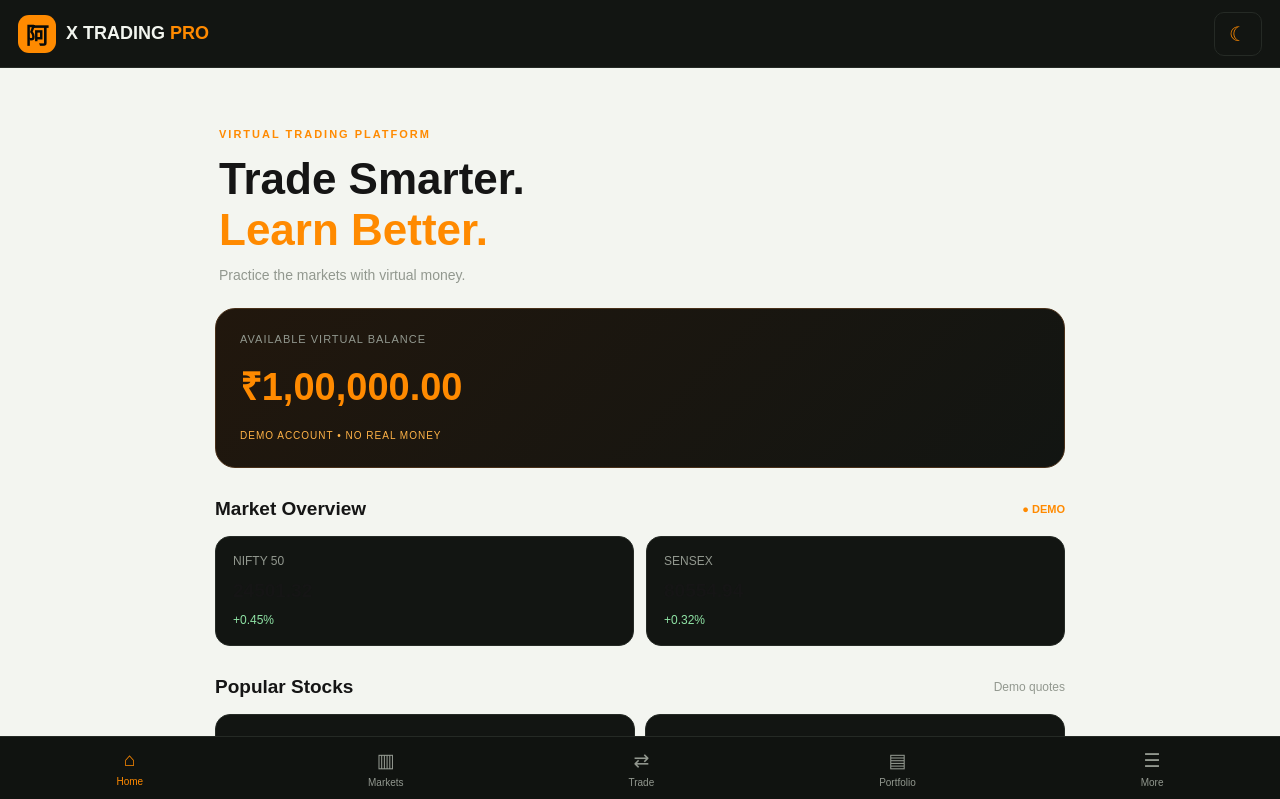
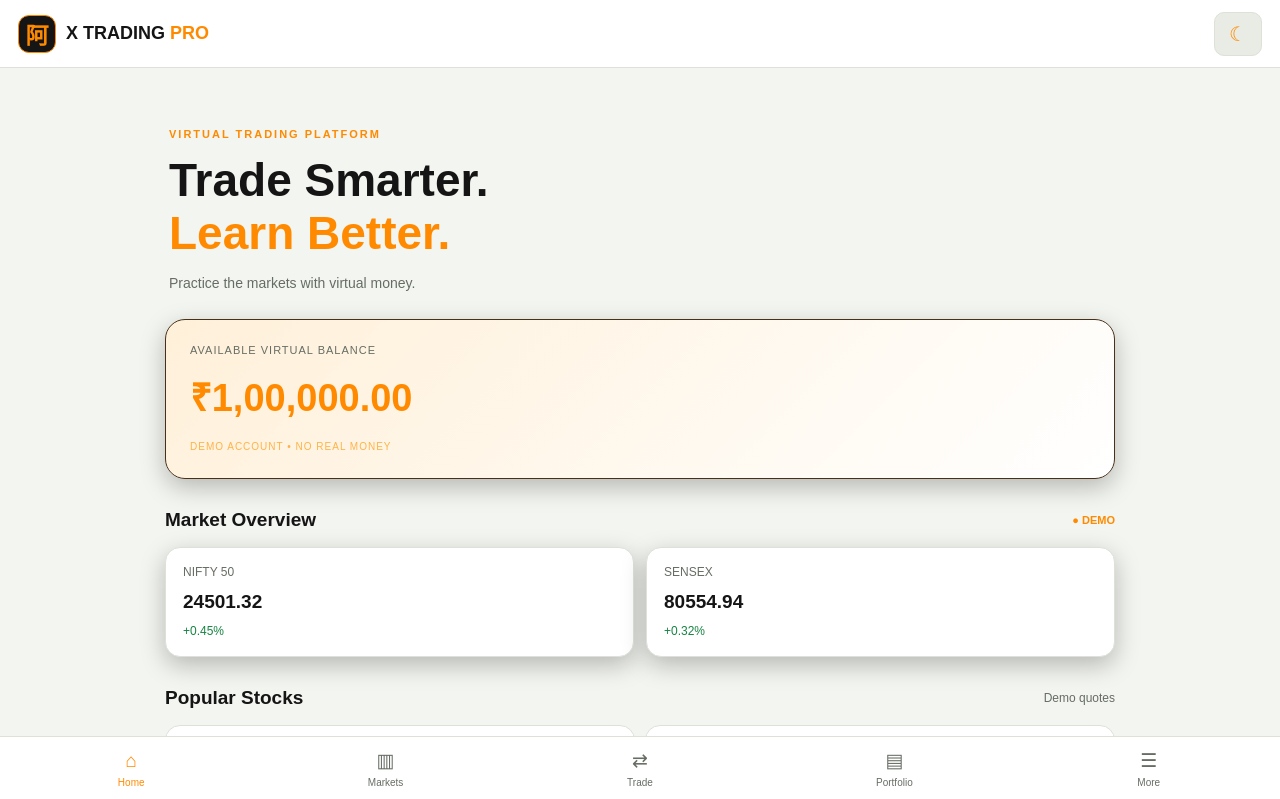
Before and after one commit to a-design-create/X-TRADING-Pro, a plain HTML site: page index.html in a window 1280 px wide. Both pictures are taken after a click on the button "Toggle theme". Shown: the top 799 px of the page. Drawn offline with Linux system fonts and the light colour scheme.

Commit message:
Update style.css

```diff
--- a/style.css
+++ b/style.css
@@ -1,13 +1,20 @@
+/* =================================
+   X TRADING PRO
+   PREMIUM ORANGE + BLACK THEME
+================================= */
+
 :root {
   --primary: #FF8A00;
   --primary-light: #FFB347;
   --bg: #080A09;
   --card: #121512;
+  --card-secondary: #191D19;
   --text: #F2F5EF;
   --muted: #92988F;
   --profit: #8FE3A5;
   --loss: #FF4D5A;
-  --border: #252A25;
+  --border: #292E29;
+  --shadow: 0 8px 25px rgba(0,0,0,0.25);
 }
 
 * {
@@ -21,11 +28,15 @@ html {
 }
 
 body {
+  min-height: 100vh;
   background: var(--bg);
   color: var(--text);
   font-family: Arial, sans-serif;
   padding-bottom: 90px;
+  transition: background 0.3s, color 0.3s;
 }
+
+/* HEADER */
 
 .topbar {
   height: 68px;
@@ -37,7 +48,7 @@ body {
   border-bottom: 1px solid var(--border);
   position: sticky;
   top: 0;
-  z-index: 10;
+  z-index: 100;
 }
 
 .brand {
@@ -54,33 +65,43 @@ body {
   color: var(--primary);
 }
 
+/* ORIGINAL LOGO CHARACTER */
+
 .brand-icon {
   width: 38px;
   height: 38px;
   border-radius: 11px;
   display: grid;
   place-items: center;
-  background: var(--primary);
-  color: #080A09;
+  background: #151515;
+  color: var(--primary);
+  border: 1px solid var(--primary);
   font-size: 23px;
   font-weight: 900;
 }
 
+/* THEME BUTTON */
+
 .icon-btn {
-  background: var(--card);
+  background: var(--card-secondary);
   color: var(--primary);
   border: 1px solid var(--border);
   border-radius: 10px;
   padding: 9px 14px;
   font-size: 20px;
+  cursor: pointer;
 }
+
+/* MAIN CONTAINER */
 
 .container {
   width: 100%;
-  max-width: 900px;
+  max-width: 1000px;
   margin: auto;
   padding: 20px 16px;
 }
+
+/* WELCOME SECTION */
 
 .welcome {
   padding: 25px 4px;
@@ -95,7 +116,7 @@ body {
 }
 
 .welcome h1 {
-  font-size: clamp(30px, 8vw, 44px);
+  font-size: clamp(30px, 8vw, 46px);
   line-height: 1.15;
   margin-bottom: 12px;
 }
@@ -107,14 +128,22 @@ body {
 .welcome p:last-child {
   color: var(--muted);
   font-size: 14px;
+  line-height: 1.6;
 }
+
+/* VIRTUAL BALANCE CARD */
 
 .balance-card {
   padding: 24px;
   border: 1px solid #493019;
   border-radius: 20px;
-  background: linear-gradient(135deg, #21170D, #121512);
+  background: linear-gradient(
+    135deg,
+    #2B1B0B,
+    #121512
+  );
   margin-bottom: 30px;
+  box-shadow: var(--shadow);
 }
 
 .balance-card p {
@@ -134,6 +163,8 @@ body {
   font-size: 10px;
   letter-spacing: 1px;
 }
+
+/* SECTION HEADINGS */
 
 .market-section,
 .stocks-section {
@@ -162,18 +193,20 @@ body {
   font-size: 12px;
 }
 
+/* MARKET CARDS */
+
 .market-grid {
   display: grid;
   grid-template-columns: repeat(2, minmax(0, 1fr));
   gap: 12px;
 }
 
-.market-card,
-.stock-item {
+.market-card {
   background: var(--card);
   border: 1px solid var(--border);
   border-radius: 15px;
   padding: 17px;
+  box-shadow: var(--shadow);
 }
 
 .market-card p {
@@ -187,6 +220,8 @@ body {
   margin-bottom: 8px;
 }
 
+/* PROFIT AND LOSS */
+
 .profit {
   color: var(--profit);
   font-size: 12px;
@@ -197,16 +232,27 @@ body {
   font-size: 12px;
 }
 
+/* STOCK LIST */
+
 .stock-list {
   display: grid;
   gap: 10px;
 }
 
 .stock-item {
+  background: var(--card);
+  border: 1px solid var(--border);
+  border-radius: 15px;
+  padding: 17px;
   display: flex;
   justify-content: space-between;
   align-items: center;
   gap: 10px;
+  transition: border 0.2s, transform 0.2s;
+}
+
+.stock-item:active {
+  transform: scale(0.98);
 }
 
 .stock-item h3 {
@@ -222,7 +268,10 @@ body {
 .stock-price {
   text-align: right;
   font-weight: bold;
+  font-size: 14px;
 }
+
+/* DEMO NOTICE */
 
 .notice {
   background: #17140F;
@@ -243,6 +292,8 @@ body {
   margin-top: 7px;
 }
 
+/* BOTTOM NAVIGATION */
+
 .bottom-nav {
   position: fixed;
   bottom: 0;
@@ -250,10 +301,11 @@ body {
   width: 100%;
   display: flex;
   justify-content: space-around;
+  align-items: center;
   padding: 12px 4px;
   background: #101310;
   border-top: 1px solid var(--border);
-  z-index: 20;
+  z-index: 200;
 }
 
 .bottom-nav a {
@@ -264,6 +316,7 @@ body {
   align-items: center;
   gap: 5px;
   font-size: 19px;
+  min-width: 48px;
 }
 
 .bottom-nav a span {
@@ -274,9 +327,46 @@ body {
   color: var(--primary);
 }
 
+/* GENERAL BUTTONS */
+
 button {
   cursor: pointer;
+  font-family: inherit;
 }
+
+button:focus-visible,
+a:focus-visible {
+  outline: 2px solid var(--primary);
+  outline-offset: 3px;
+}
+
+/* LIGHT THEME */
+
+body.light-theme {
+  --bg: #F3F5F0;
+  --card: #FFFFFF;
+  --card-secondary: #E9ECE5;
+  --text: #151515;
+  --muted: #666D64;
+  --border: #DDE1D8;
+  --profit: #168442;
+  --loss: #D92D3A;
+}
+
+body.light-theme .balance-card {
+  background: linear-gradient(135deg, #FFF0D9, #FFFFFF);
+}
+
+body.light-theme .notice {
+  background: #FFF4E5;
+  border-color: #FFD19A;
+}
+
+body.light-theme .bottom-nav {
+  background: #FFFFFF;
+}
+
+/* TABLET AND DESKTOP */
 
 @media (min-width: 700px) {
   .container {
@@ -284,6 +374,31 @@ button {
   }
 
   .stock-list {
-    grid-template-columns: repeat(2, 1fr);
+    grid-template-columns: repeat(2, minmax(0, 1fr));
+  }
+}
+
+/* SMALL MOBILE */
+
+@media (max-width: 360px) {
+  .brand {
+    font-size: 15px;
+  }
+
+  .balance-card {
+    padding: 18px;
+  }
+
+  .market-card {
+    padding: 13px;
+  }
+
+  .market-card h3 {
+    font-size: 16px;
+  }
+
+  .bottom-nav a {
+    font-size: 17px;
+    min-width: 40px;
   }
   }
```
